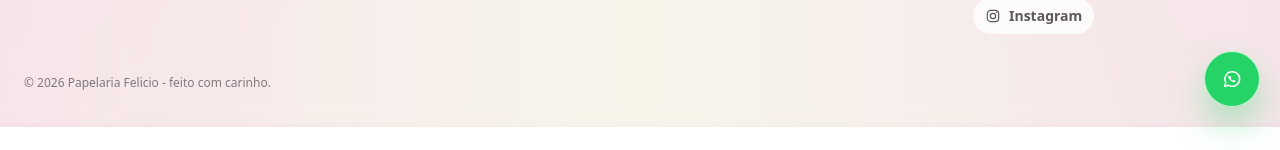
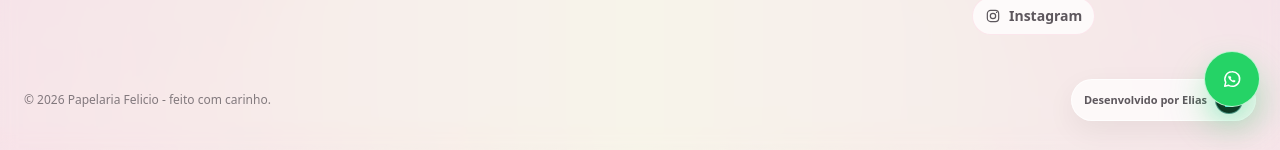
Before and after one commit to eliaszgabriel/Papelaria-Felicio, a Next.js app: page /checkout in a window 1280 px wide. Shown: the part 673-823 px from the top of the page. Before the commit the page ends 800 px from the top, so only its background shows below. Built offline with nearby package versions, Linux system fonts and the light colour scheme; no server answers.

Commit message:
Ajusta footer e textos finais

```diff
--- a/src/app/pedidos/sucesso/page.tsx
+++ b/src/app/pedidos/sucesso/page.tsx
@@ -75,14 +75,14 @@ function StatusBadge({ status }: { status: string }) {
 
 function nextStepCopy(paymentMethod: string, status: string) {
   if (status === "pago") {
-    return "Pagamento confirmado. Agora a loja segue com a separacao e preparo do seu pedido.";
+    return "Pagamento confirmado. Agora a loja segue com a separação e preparo do seu pedido.";
   }
 
   if (paymentMethod === "card_mercadopago") {
-    return "Se o cartao ainda estiver aguardando, o retorno da aprovacao aparece por aqui assim que o pagamento confirmar.";
+    return "Se o cartão ainda estiver aguardando, o retorno da aprovação aparece por aqui assim que o pagamento confirmar.";
   }
 
-  return "Seu Pix ja esta pronto. Assim que o pagamento confirmar, a loja continua o preparo normalmente.";
+  return "Seu Pix já está pronto. Assim que o pagamento confirmar, a loja continua o preparo normalmente.";
 }
 
 export default async function PedidoSucesso({ searchParams }: Props) {
@@ -242,10 +242,10 @@ export default async function PedidoSucesso({ searchParams }: Props) {
         : "Pedido confirmado";
   const intro =
     order.status === "pago"
-      ? "Seu pagamento entrou certinho e agora voce pode acompanhar os proximos passos."
+      ? "Seu pagamento entrou certinho e agora você pode acompanhar os próximos passos."
       : isCard
-        ? "Seu pedido foi criado direitinho. Agora estamos aguardando a confirmacao final do pagamento."
-        : "Sua compra entrou direitinho e agora voce pode acompanhar os proximos passos.";
+        ? "Seu pedido foi criado direitinho. Agora estamos aguardando a confirmação final do pagamento."
+        : "Sua compra entrou direitinho e agora você pode acompanhar os próximos passos.";
 
   return (
     <main className="min-h-[72vh] py-8 sm:py-12">
@@ -343,7 +343,7 @@ export default async function PedidoSucesso({ searchParams }: Props) {
                           {order.address?.cep}
                         </>
                       ) : (
-                        "Endereco sera confirmado com a loja."
+                        "Endereço será confirmado com a loja."
                       )}
                     </div>
                   </div>
@@ -432,8 +432,8 @@ export default async function PedidoSucesso({ searchParams }: Props) {
                         <div className="mt-3 space-y-2 text-sm leading-relaxed text-felicio-ink/62">
                           <div>1. Seu pedido fica salvo na sua conta.</div>
                           <div>2. Assim que o pagamento confirmar, a loja continua o preparo.</div>
-                          <div>3. Quando houver atualizacao, voce consegue acompanhar pelo site.</div>
-                          <div>4. Se voce informou email, a loja tambem pode avisar por la.</div>
+                          <div>3. Quando houver atualização, você consegue acompanhar pelo site.</div>
+                          <div>4. Se você informou email, a loja também pode avisar por lá.</div>
                         </div>
                       </div>
                     </div>
@@ -470,13 +470,13 @@ export default async function PedidoSucesso({ searchParams }: Props) {
 
                 <div className="rounded-[26px] border border-black/6 bg-white/82 p-4 sm:p-5">
                   <div className="text-base font-extrabold text-felicio-ink">
-                    {isAwaitingPayment ? "Acompanhe por aqui" : "Proximos passos"}
+                    {isAwaitingPayment ? "Acompanhe por aqui" : "Próximos passos"}
                   </div>
 
                   <div className="mt-4 grid gap-2.5 sm:mt-5 sm:gap-3">
                     {isCard && isAwaitingPayment && (
                       <div className="rounded-[20px] border border-amber-200 bg-amber-50 px-4 py-3 text-sm font-semibold leading-relaxed text-amber-900">
-                        O pedido ja foi registrado. Se o cartao ainda nao aprovou, acompanhe esta tela ou seus pedidos para ver a atualizacao.
+                        O pedido já foi registrado. Se o cartão ainda não aprovou, acompanhe esta tela ou seus pedidos para ver a atualização.
                       </div>
                     )}
 
--- a/src/app/produtos/page.tsx
+++ b/src/app/produtos/page.tsx
@@ -201,6 +201,7 @@ function MenuSummary({ label }: { label: string }) {
 }
 
 function FiltersPanel({
+  allProductsCount,
   baseQuery,
   category,
   categoryCounts,
@@ -218,6 +219,7 @@ function FiltersPanel({
   visibleColors,
   visibleSubCategories,
 }: {
+  allProductsCount: number;
   baseQuery: Record<string, string>;
   category: string;
   categoryCounts: Map<string, number>;
@@ -244,7 +246,7 @@ function FiltersPanel({
         Encontre seu estilo
       </h2>
       <p className="mt-2 text-sm leading-6 text-felicio-ink/65">
-        Navegue pelas categorias da loja e va direto ao tipo de produto
+        Navegue pelas categorias da loja e vá direto ao tipo de produto
         que faz mais sentido para a sua compra.
       </p>
 
@@ -261,7 +263,7 @@ function FiltersPanel({
             })}`}
             active={!category && deal !== "1"}
             label="Todos os produtos"
-            count={Array.from(categoryCounts.values()).reduce((sum, value) => sum + value, 0)}
+            count={allProductsCount}
           />
 
           <Link
@@ -481,7 +483,7 @@ export default async function ProdutosPage({
     }),
   );
 
-  const [prod, filterUniverse] = await Promise.all([
+  const [prod, filterUniverse, allProductsResponse] = await Promise.all([
     getProducts(
       buildQuery({
         category,
@@ -504,11 +506,20 @@ export default async function ProdutosPage({
         offset: "0",
       }),
     ),
+    getProducts(
+      buildQuery({
+        q,
+        sort,
+        limit: "1",
+        offset: "0",
+      }),
+    ),
   ]);
 
   const items = Array.isArray(prod?.items) ? prod.items : [];
   const filterItems = Array.isArray(filterUniverse?.items) ? filterUniverse.items : [];
   const total = Number(prod?.total ?? 0);
+  const allProductsCount = Number(allProductsResponse?.total ?? total);
 
   const totalPages = Math.max(Math.ceil(total / pageSize), 1);
   const canPrev = page > 1;
@@ -537,6 +548,7 @@ export default async function ProdutosPage({
             <div className="mt-3">
               <aside className="h-fit rounded-[2rem] border border-white/70 bg-white/72 p-5 shadow-[0_18px_50px_rgba(0,0,0,0.06)] backdrop-blur-xl">
                 <FiltersPanel
+                  allProductsCount={allProductsCount}
                   baseQuery={baseQuery}
                   category={category}
                   categoryCounts={categoryCounts}
@@ -560,6 +572,7 @@ export default async function ProdutosPage({
 
           <aside className="hidden h-fit rounded-[2rem] border border-white/70 bg-white/72 p-5 shadow-[0_18px_50px_rgba(0,0,0,0.06)] backdrop-blur-xl lg:sticky lg:top-28 lg:block">
             <FiltersPanel
+              allProductsCount={allProductsCount}
               baseQuery={baseQuery}
               category={category}
               categoryCounts={categoryCounts}
--- a/src/components/layout/Footer.tsx
+++ b/src/components/layout/Footer.tsx
@@ -1,3 +1,4 @@
+import Image from "next/image";
 import Link from "next/link";
 import Container from "./Container";
 
@@ -110,8 +111,26 @@ export default function Footer() {
           </div>
         </div>
 
-        <div className="pb-8 text-xs text-felicio-ink/60">
-          © {new Date().getFullYear()} Papelaria Felicio - feito com carinho.
+        <div className="flex flex-col gap-3 pb-8 pt-1 text-xs text-felicio-ink/60 sm:flex-row sm:items-center sm:justify-between">
+          <div>© {new Date().getFullYear()} Papelaria Felicio - feito com carinho.</div>
+
+          <a
+            href="https://eliasdev.site"
+            target="_blank"
+            rel="noreferrer"
+            className="inline-flex items-center gap-2 self-start rounded-full border border-white/75 bg-white/72 px-3 py-1.5 text-[11px] font-semibold text-felicio-ink/80 shadow-soft transition hover:bg-white"
+          >
+            <span>Desenvolvido por Elias</span>
+            <span className="inline-flex h-7 w-7 items-center justify-center overflow-hidden rounded-full border border-cyan-200/50 bg-[#071014] shadow-[0_0_18px_rgba(64,244,255,0.14)]">
+              <Image
+                src="/elias-mark.svg"
+                alt="Marca Elias"
+                width={28}
+                height={28}
+                className="h-5 w-5"
+              />
+            </span>
+          </a>
         </div>
       </Container>
     </footer>
--- a/src/lib/orderNotifications.ts
+++ b/src/lib/orderNotifications.ts
@@ -36,9 +36,9 @@ export async function sendPaidEmailIfNeeded(orderId: string) {
         id,
         status,
         total,
-        "customerEmail",
-        "customerJson",
-        "paidNotifiedAt"
+        customeremail AS "customerEmail",
+        customerjson AS "customerJson",
+        paidnotifiedat AS "paidNotifiedAt"
       FROM orders
       WHERE id = $1
       LIMIT 1
@@ -91,7 +91,7 @@ export async function sendPaidEmailIfNeeded(orderId: string) {
 
   if (hasPostgresConfig()) {
     const pool = getPostgresPool();
-    await pool.query(`UPDATE orders SET "paidNotifiedAt" = $1 WHERE id = $2`, [
+    await pool.query(`UPDATE orders SET paidnotifiedat = $1 WHERE id = $2`, [
       Date.now(),
       String(row.id),
     ]);
```
Also changed, not shown: public/elias-mark.svg (added).
